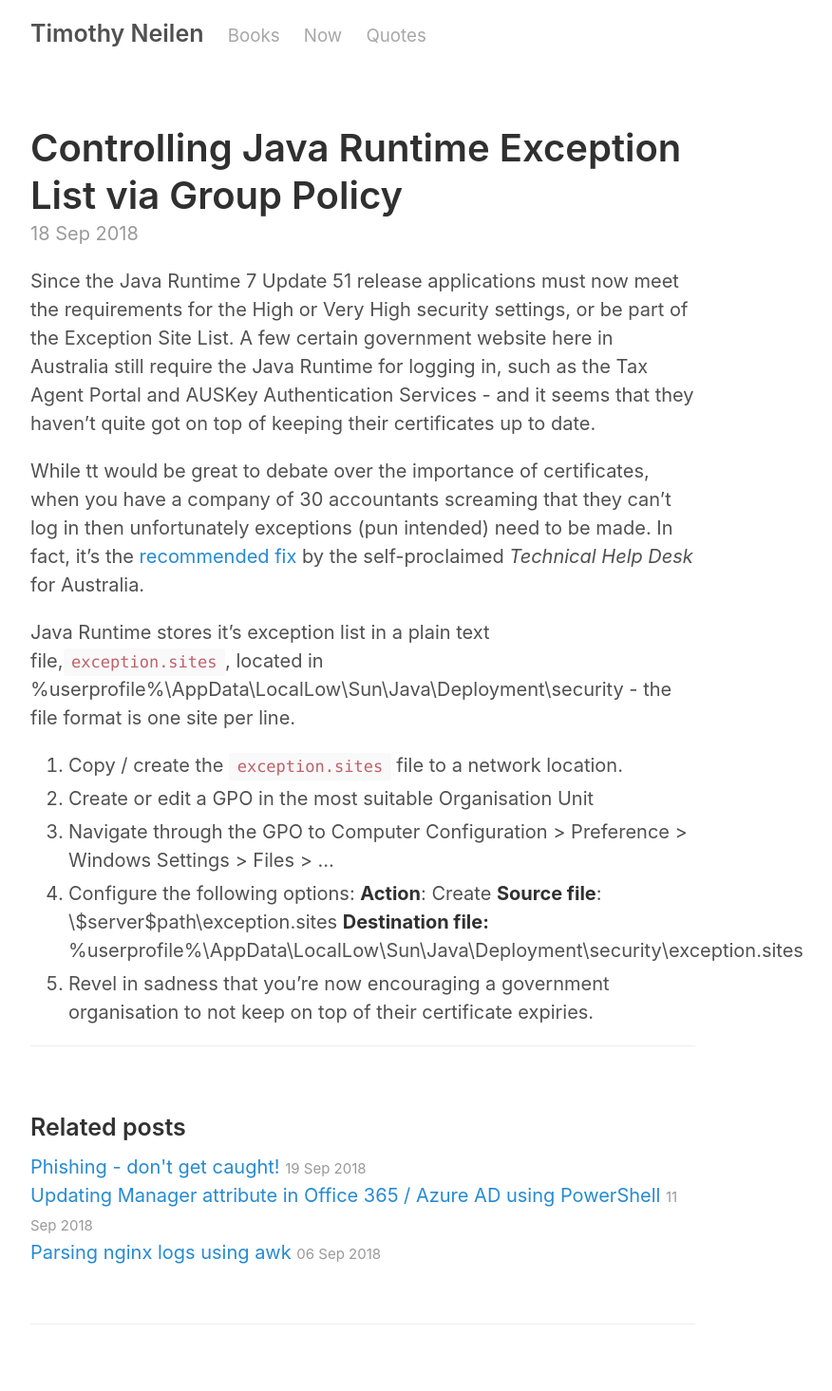
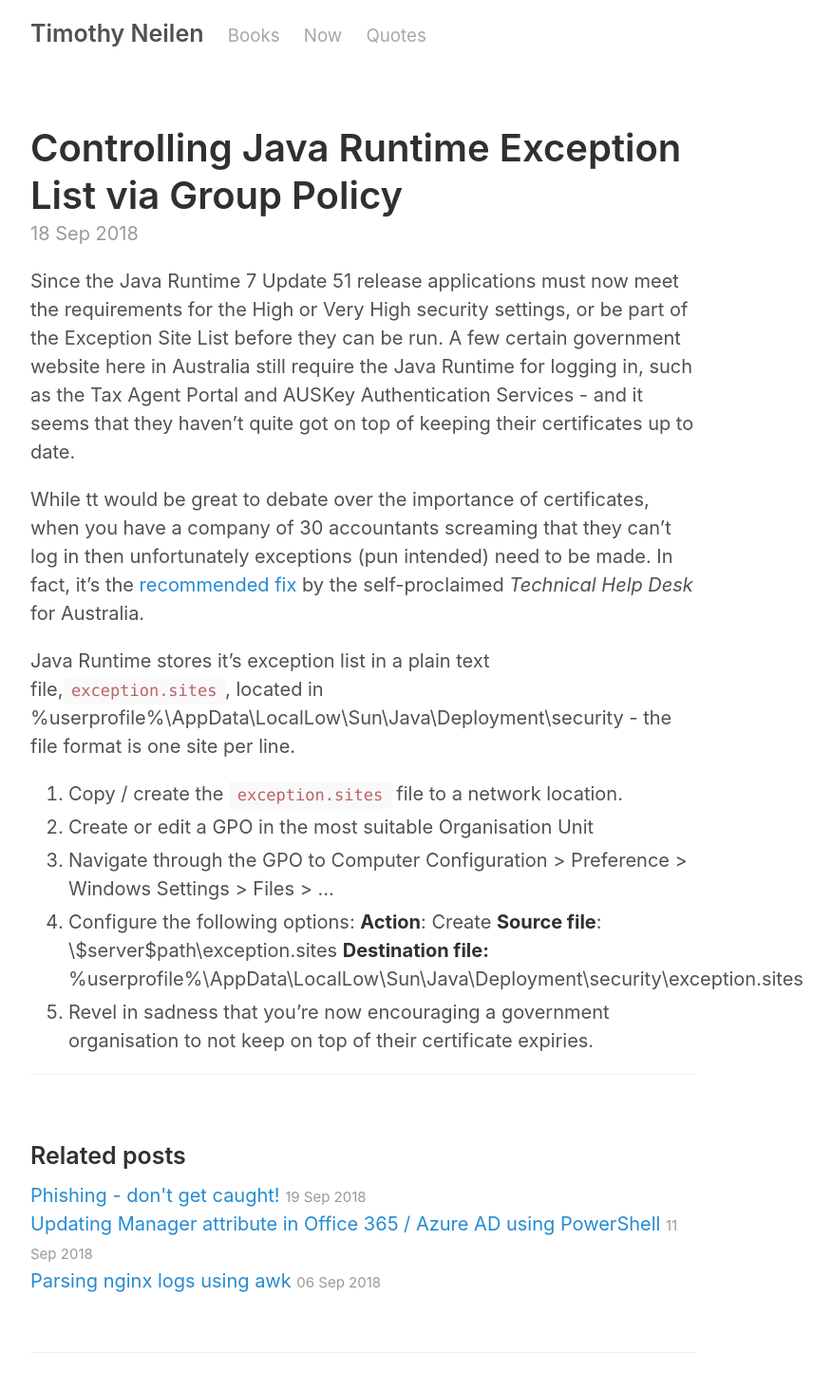
Before and after one commit to teejayen/teejayen.github.io, a Jekyll site: the page built from _posts/2018-09-18-controlling-java-runtime-exception-list-via-group-policy.md, in a window 1280 px wide. Shown: the whole page at 95% size, without its empty margins (258-1134 px from the left). Built offline with Jekyll 4.4.1, drawn with Linux system fonts in a browser that asks for light colours; before the commit the page ends 1435 px from its top, so only the background shows below that.

Commit message:
new post: Controlling Java Runtime Exception List via Group Policy

```diff
--- a/_posts/2018-09-18-controlling-java-runtime-exception-list-via-group-policy.md
+++ b/_posts/2018-09-18-controlling-java-runtime-exception-list-via-group-policy.md
@@ -3,7 +3,7 @@ layout: post
 title:  "Controlling Java Runtime Exception List via Group Policy"
 date:   2018-09-18
 ---
-Since the Java Runtime 7 Update 51 release applications must now meet the requirements for the High or Very High security settings, or be part of the Exception Site List. A few certain government website here in Australia still require the Java Runtime for logging in, such as the Tax Agent Portal and AUSKey Authentication Services - and it seems that they haven't quite got on top of keeping their certificates up to date.
+Since the Java Runtime 7 Update 51 release applications must now meet the requirements for the High or Very High security settings, or be part of the Exception Site List before they can be run. A few certain government website here in Australia still require the Java Runtime for logging in, such as the Tax Agent Portal and AUSKey Authentication Services - and it seems that they haven't quite got on top of keeping their certificates up to date.
 
 While tt would be great to debate over the importance of certificates, when you have a company of 30 accountants screaming that they can't log in then unfortunately exceptions (pun intended) need to be made. In fact, it's the [recommended fix](https://www.technicalhelpdesk.com.au/s/article/Application-Blocked-by-Security-Settings) by the self-proclaimed *Technical Help Desk* for Australia.
 
```
